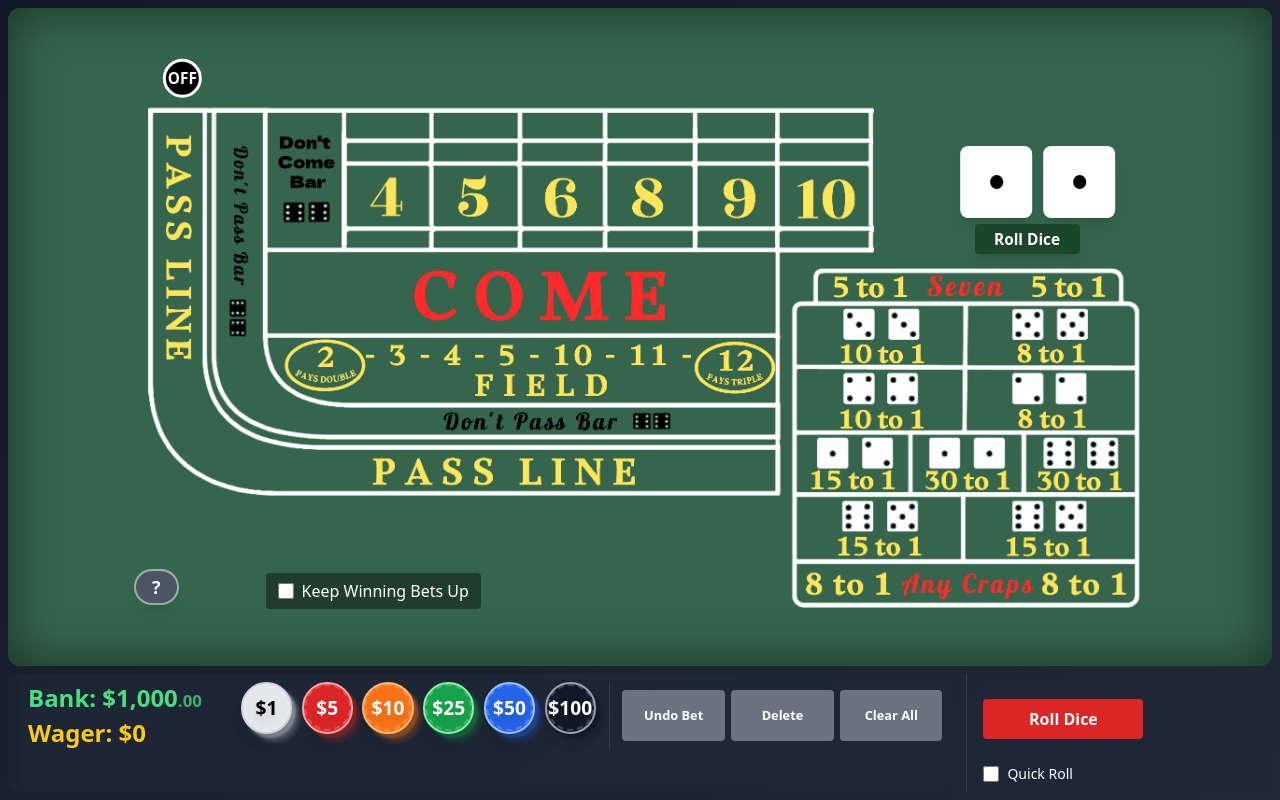
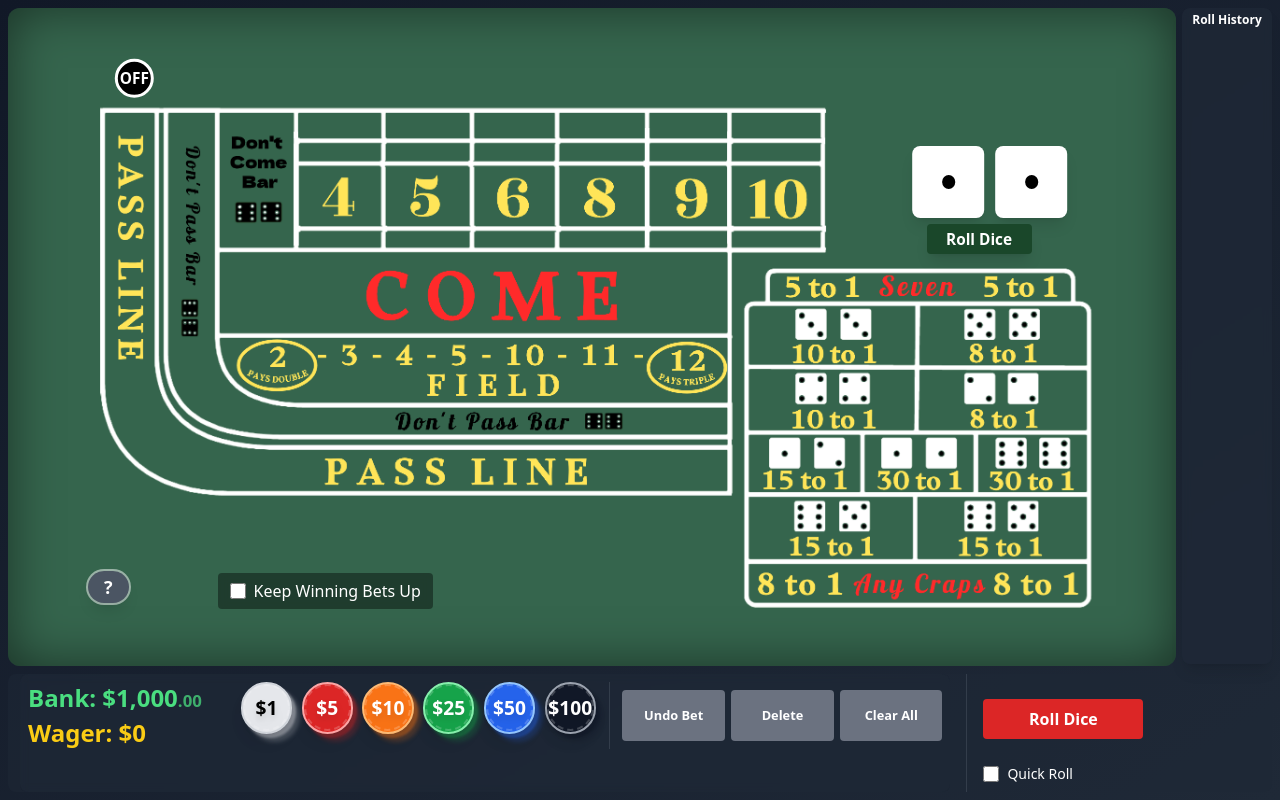
Before and after one commit to adamnelsonarcher/react-craps, a React (Create React App) app: page / in a window 1280 px wide. Built offline with nearby package versions, Linux system fonts and the light colour scheme.

Commit message:
fixed layout

```diff
--- a/src/App.tsx
+++ b/src/App.tsx
@@ -461,7 +461,8 @@ const App: React.FC = () => {
   return (
     <div className="h-screen w-screen bg-gradient-to-br from-gray-900 to-gray-800 overflow-hidden relative">
       <div className="h-full w-full flex flex-col gap-2 p-2">
-        <div className={`flex-1 bg-felt-green rounded-xl p-3 pt-14 shadow-table min-h-0 relative
+        <div className="flex-1 relative min-w-0 pr-24">
+          <div className={`h-full bg-felt-green rounded-xl p-3 pt-14 shadow-table min-h-0 relative
                            ${deleteMode ? 'pointer-events-auto' : ''}`}>
             <div className="w-full h-full flex items-center justify-center min-w-0 min-h-0 overflow-hidden relative z-10">
               <div className="w-full aspect-[2/1] relative min-w-0 min-h-0 max-w-full max-h-[calc(100vh-280px)]"
@@ -550,6 +551,7 @@ const App: React.FC = () => {
               </div>
             </div>
           </div>
+        </div>
 
         {/* Keep existing betting controls */}
         <div className={`h-[15%] ${helpMode ? 'pointer-events-none' : ''} min-h-0`}>
@@ -598,6 +600,34 @@ const App: React.FC = () => {
               </div>
             </div>
           </div>
+        </div>
+      </div>
+
+      {/* Dice History - with proper styling and animations */}
+      <div className="absolute right-2 top-2 bottom-[17%] w-[90px] bg-gray-800/75 rounded-lg p-1
+                    shadow-lg backdrop-blur-sm overflow-hidden z-[100]">
+        <h2 className="text-white font-bold text-xs mb-1 text-center">Roll History</h2>
+        <div className="flex flex-col items-center gap-1 h-[calc(100%-1.5rem)]">
+          {rollHistory.length === 0 ? (
+            <div className="flex justify-center items-center gap-1 p-0.5 rounded-md h-[2.5rem] opacity-0">
+              <Dice value={1} isRolling={false} size="small" />
+              <Dice value={1} isRolling={false} size="small" />
+            </div>
+          ) : (
+            rollHistory.slice(0, Math.min(15, rollHistory.length)).map((roll, index) => (
+              <div
+                key={`roll-${rollHistory.length - index}`}
+                className={`flex justify-center items-center gap-1
+                           ${index === 0 ? 'animate-slideIn' : ''}
+                           p-0.5 rounded-md
+                           ${roll.type === 'craps-out' ? 'bg-red-600/20 ring-1 ring-red-600' : ''}
+                           ${roll.type === 'point-made' ? 'bg-yellow-500/20 ring-1 ring-yellow-500' : ''}`}
+              >
+                <Dice value={roll.die1} isRolling={false} size="small" />
+                <Dice value={roll.die2} isRolling={false} size="small" />
+              </div>
+            ))
+          )}
         </div>
       </div>
 
```
Lines whose indentation alone changed are shown as unchanged.
